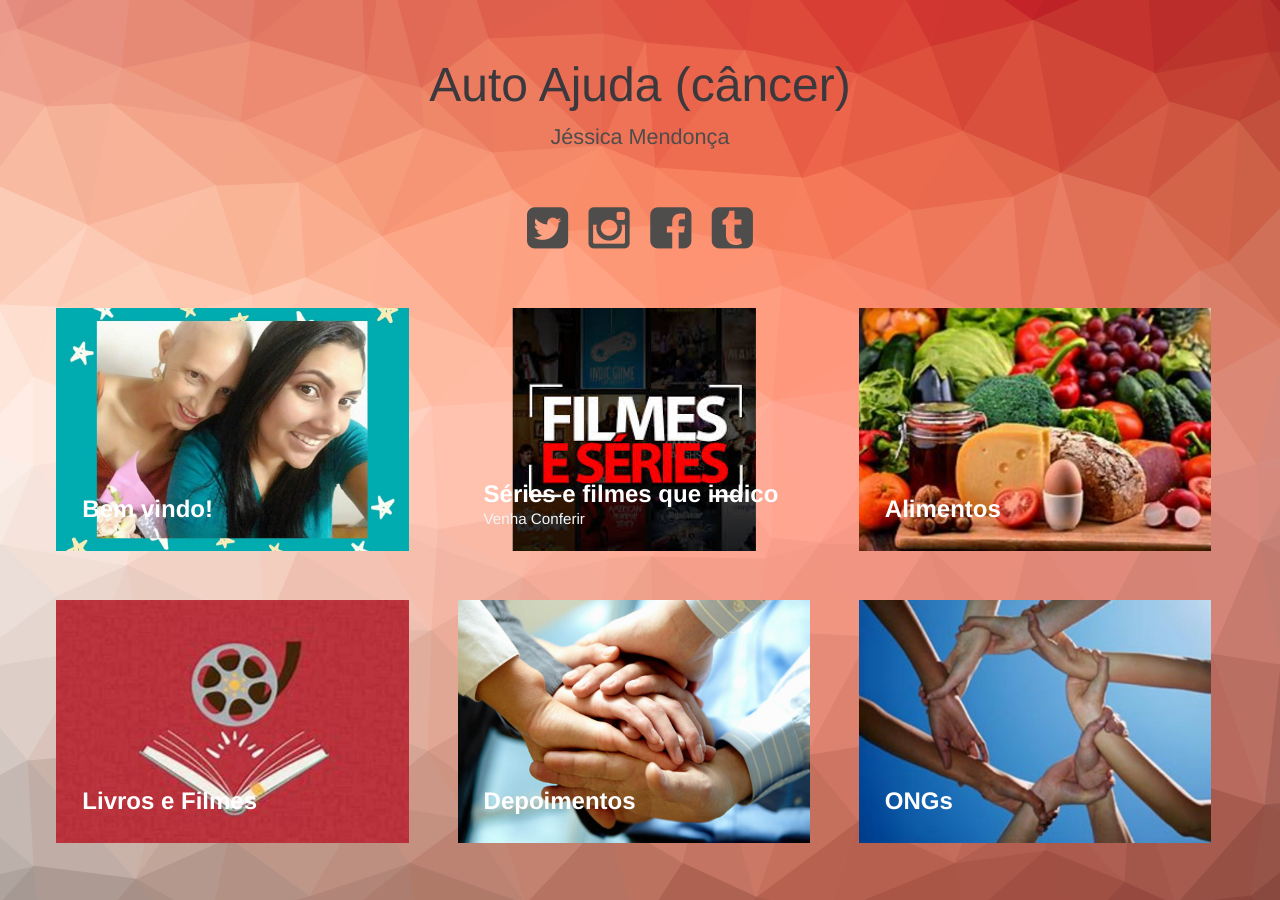
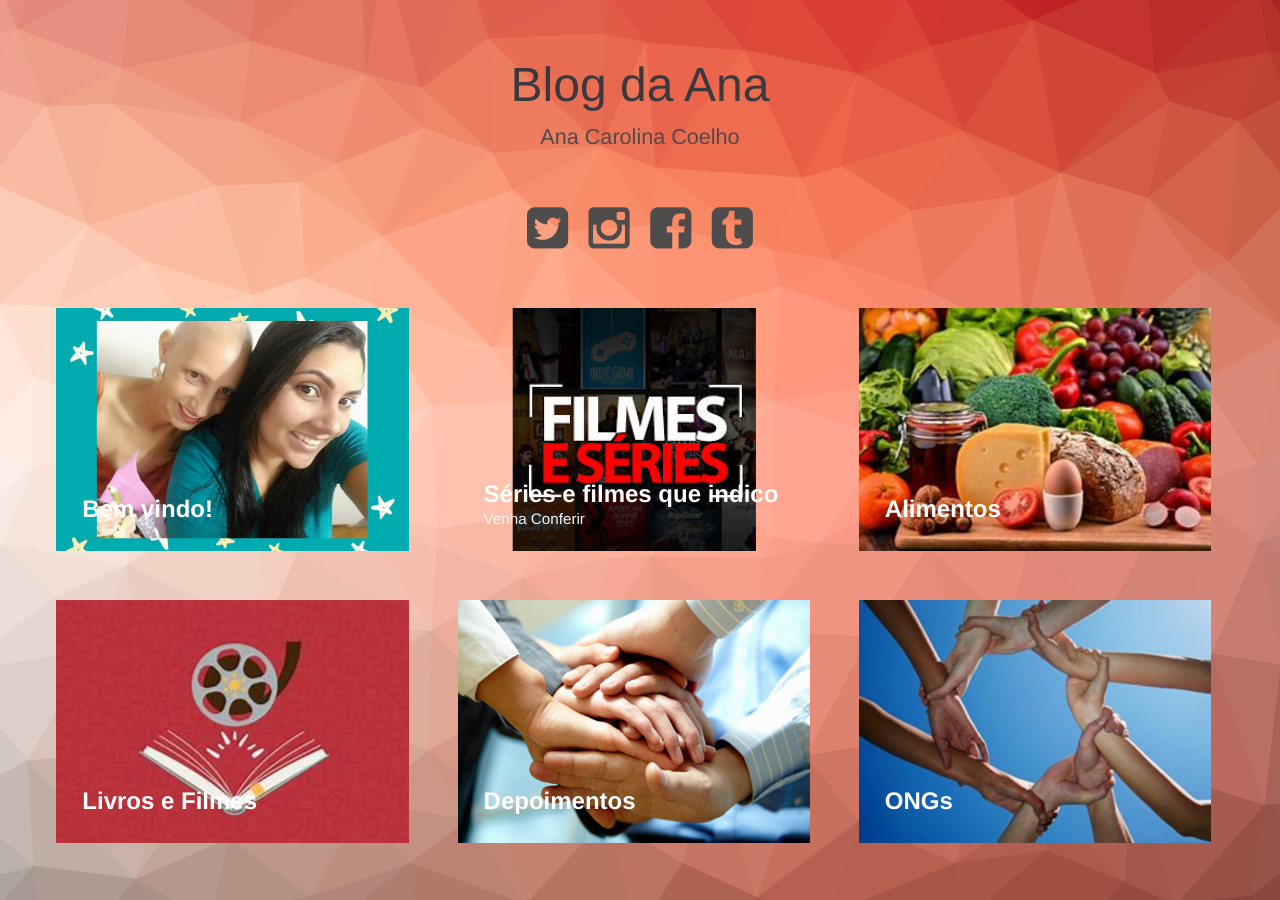
Before and after one commit to Anacarolinacoelho/Anacarolinacoelho.github.io, a Jekyll site: the page built from index.html, in a window 1280 px wide. Built offline with Jekyll 4.4.1, drawn with Linux system fonts in a browser that asks for light colours.

Commit message:
nome do blog

```diff
--- a/index.html
+++ b/index.html
@@ -28,7 +28,7 @@ layout: compress
 <body class="body">
 <div class="container">
     <header class="header">
-        <h1>Auto Ajuda (câncer)<span>Jéssica Mendonça</span></h1>
+        <h1>Blog da Ana<span>Ana Carolina Coelho</span></h1>
         <nav class="links">
             <a href="#"><i class="fa fa-twitter-square fa-3x"></i></a>
             <a href="#"><i class="fa fa-instagram fa-3x"></i></a>
```
